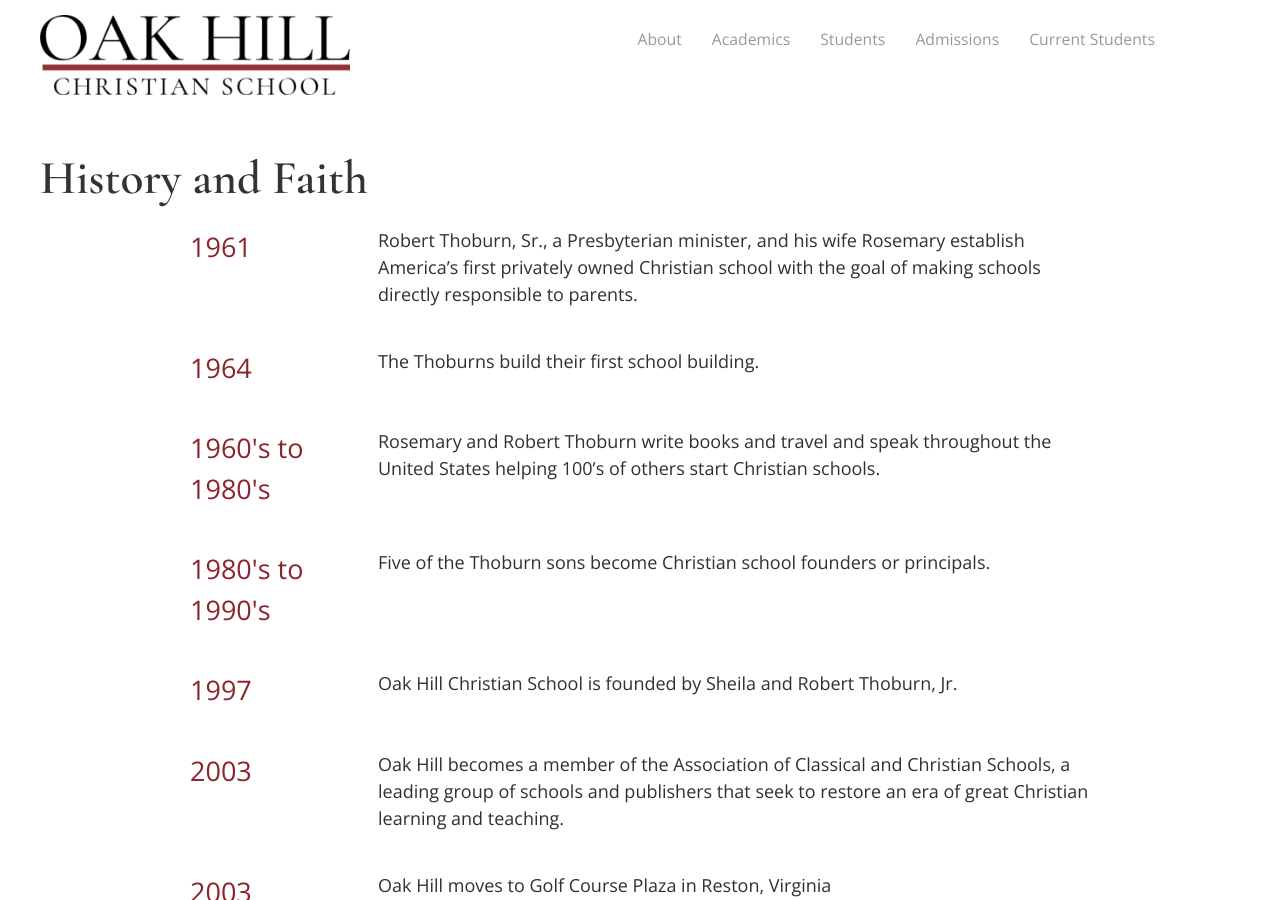
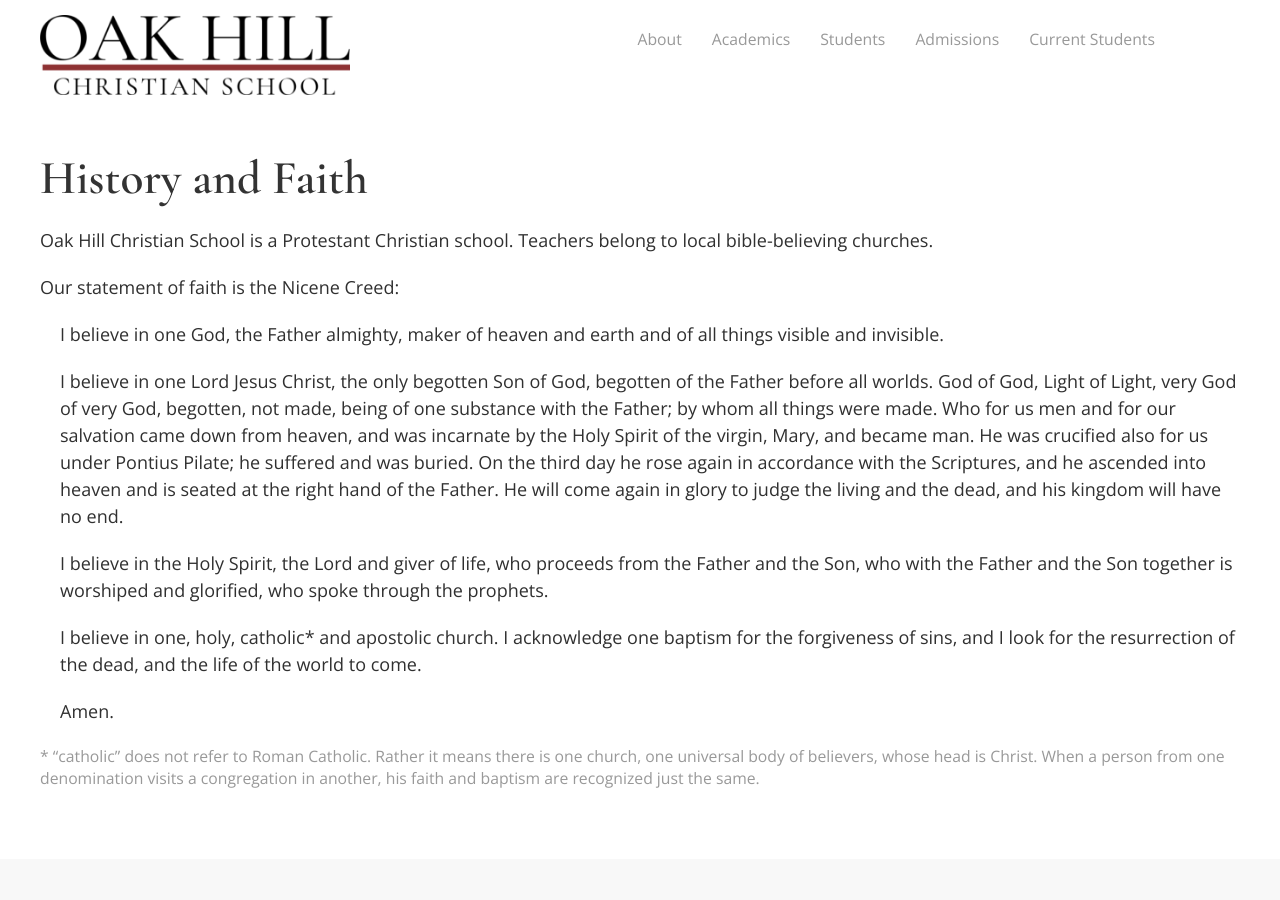
Before and after one commit to OakHillChristianSchool/oak-hill-website, a Jekyll site: the page built from history-faith.html, in a window 1280 px wide and 900 px high. Built offline with Jekyll 4.4.1, drawn with Linux system fonts in a browser that asks for light colours.

Commit message:
add Nicene Creed to history and faith

```diff
--- a/history-faith.html
+++ b/history-faith.html
@@ -3,7 +3,26 @@
 title: History and Faith
 ---
 
-<div class="uk-container uk-container-small uk-margin-bottom">
+<div class="uk-container uk-margin-top uk-margin-large-bottom">
+    <p>Oak Hill Christian School is a Protestant Christian school. Teachers belong to local bible-believing churches.</p>
+    <p>Our statement of faith is the Nicene Creed:</p>
+    <div class="uk-margin-left">
+        <p>I believe in one God, the Father almighty, maker of heaven and earth and of all things visible and invisible.</p>
+
+        <p>I believe in one Lord Jesus Christ, the only begotten Son of God, begotten of the Father before all worlds. God of God, Light of Light, very God of very God, begotten, not made, being of one substance with the Father; by whom all things were made. Who for us men and for our salvation came down from heaven, and was incarnate by the Holy Spirit of the virgin, Mary, and became man. He was crucified also for us under Pontius Pilate; he suffered and was buried. On the third day he rose again in accordance with the Scriptures, and he ascended into heaven and is seated at the right hand of the Father. He will come again in glory to judge the living and the dead, and his kingdom will have no end.</p>
+
+        <p>I believe in the Holy Spirit, the Lord and giver of life, who proceeds from the Father and the Son, who with the Father and the Son together is worshiped and glorified, who spoke through the prophets.</p>
+
+        <p>I believe in one, holy, catholic* and apostolic church. I acknowledge one baptism for the forgiveness of sins, and I look for the resurrection of the dead, and the life of the world to come.</p>
+
+        <p>Amen.</p>
+    </div>
+
+    <p class="uk-text-meta">* “catholic” does not refer to Roman Catholic. Rather it means there is one church, one universal body of believers, whose head is Christ. When a person from one denomination visits a congregation in another, his faith and baptism are recognized just the same.</p>
+</div>
+
+<div class="uk-section uk-section-muted">
+    <div class="uk-container uk-container-small">
         {% for item in site.data.history %}
         <div class="uk-child-width-expand@s" uk-grid>
             <div class="uk-width-1-5@m">
@@ -15,3 +34,4 @@
         </div>
         {% endfor %}
     </div>
+</div>
```
Lines whose indentation alone changed are shown as unchanged.
